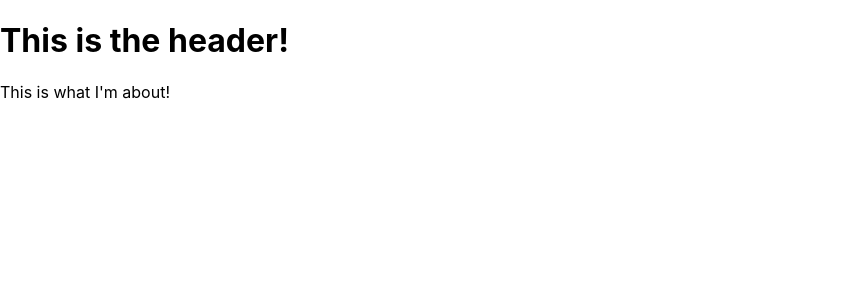
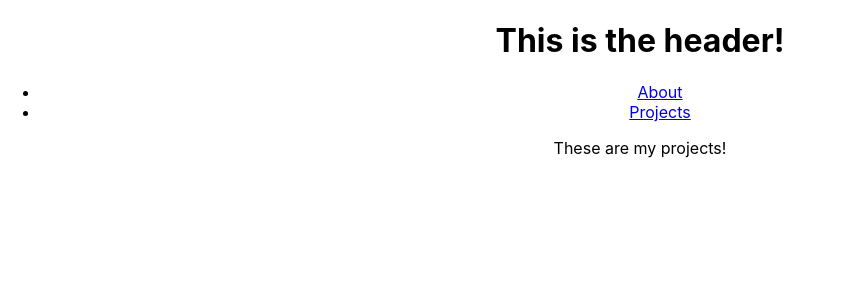
Before and after one commit to Colin-Lambert/portfolio2, a React (Create React App) app: page /projects in a window 1280 px wide. Shown: the top 300 px of the page, without its empty margins (0-845 px from the left). Built offline with nearby package versions, Linux system fonts and the light colour scheme.

Commit message:
Set up initial routing

```diff
--- a/package.json
+++ b/package.json
@@ -8,6 +8,7 @@
     "@testing-library/user-event": "^13.5.0",
     "react": "^18.1.0",
     "react-dom": "^18.1.0",
+    "react-router-dom": "^6.3.0",
     "react-scripts": "5.0.1",
     "reactstrap": "^9.1.1",
     "web-vitals": "^2.1.4"
--- a/src/App.js
+++ b/src/App.js
@@ -1,12 +1,15 @@
 import logo from './logo.svg';
 import './App.css';
 import Main from './components/MainComponent';
+import { BrowserRouter } from 'react-router-dom';
 
 function App() {
   return (
-    <div>
-      <Main />
-    </div>
+    <BrowserRouter>
+      <div className='App'>
+        <Main />
+      </div>
+    </BrowserRouter>
   );
 }
 
--- a/src/components/HeaderComponent.js
+++ b/src/components/HeaderComponent.js
@@ -1,11 +1,31 @@
 import React from 'react';
+import { Link, NavLink } from 'react-router-dom';
+import { Nav, Navbar, NavItem } from 'reactstrap';
 
 const Header = () => {
     return (
         <div>
             <h1>This is the header!</h1>
+            <NavList />
         </div>
     );
 }
 
+const NavList = () => {
+    return (
+        <Navbar dark sticky='top'>
+            <div className='container'>
+                <Nav navbar>
+                    <NavItem>
+                        <NavLink className='nav-link' to='/about'>About</NavLink>
+                    </NavItem>
+                    <NavItem>
+                        <NavLink className='nav-link' to='/projects'>Projects</NavLink>
+                    </NavItem>
+                </Nav>
+            </div>
+        </Navbar>
+    );
+}
+
 export default Header;
--- a/src/components/MainComponent.js
+++ b/src/components/MainComponent.js
@@ -1,12 +1,18 @@
 import React from 'react';
 import Header from './HeaderComponent';
 import About from './AboutComponent';
+import Projects from './ProjectsComponent';
+import { Route, Routes } from 'react-router-dom';
 
 const Main = () => {
     return (
         <div>
             <Header />
-            <About />
+            <Routes>
+                <Route path='/about' element={<About />} />
+                <Route path='/projects' element={<Projects />} />
+            </Routes>
+
         </div>
     )
 }
--- /dev/null
+++ b/src/components/ProjectsComponent.js
@@ -0,0 +1,9 @@
+import React from "react";
+
+const Projects = () => {
+    return (
+        <div>These are my projects!</div>
+    );
+}
+
+export default Projects;
--- a/src/index.js
+++ b/src/index.js
@@ -1,5 +1,6 @@
 import React from 'react';
 import ReactDOM from 'react-dom/client';
+import { BrowserRouter } from "react-router-dom";
 import './index.css';
 import App from './App';
 import reportWebVitals from './reportWebVitals';
```
Also changed, not shown: 1 other file (tests, documents, lock files or other folders).
